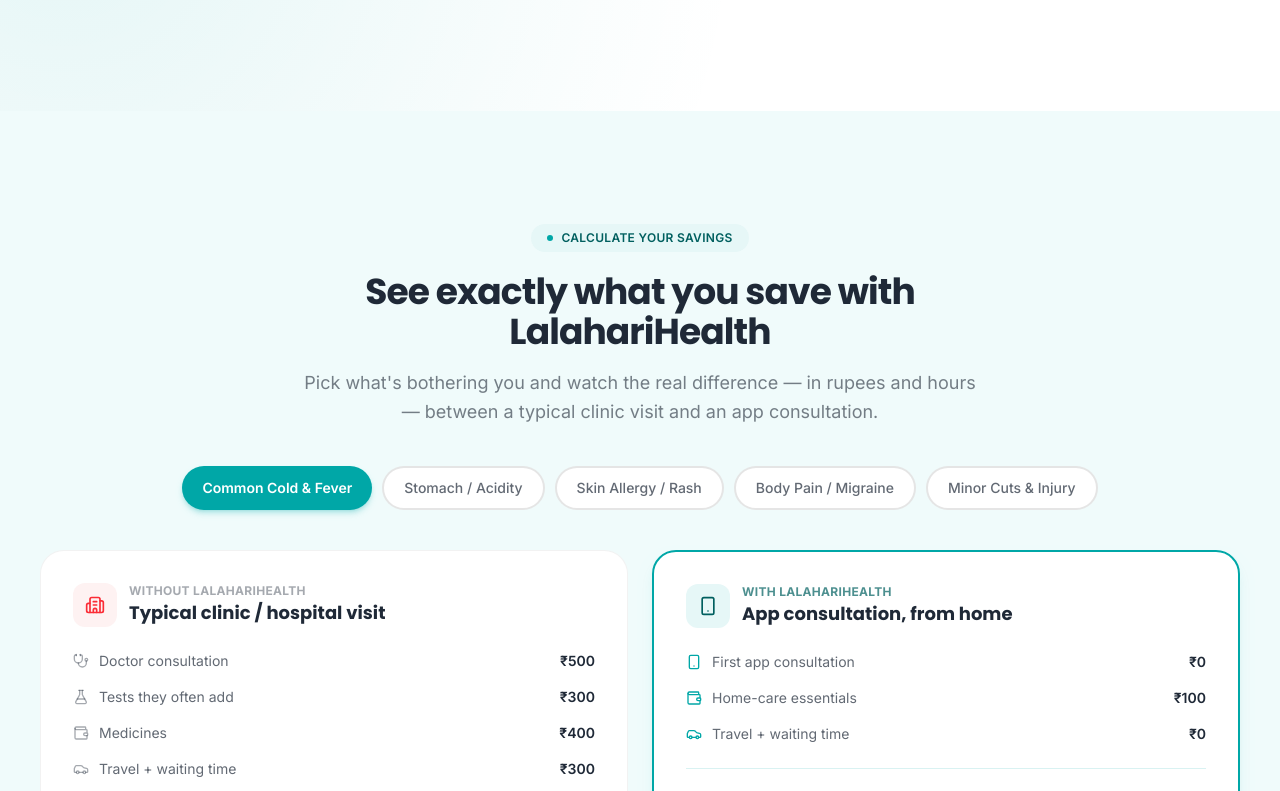
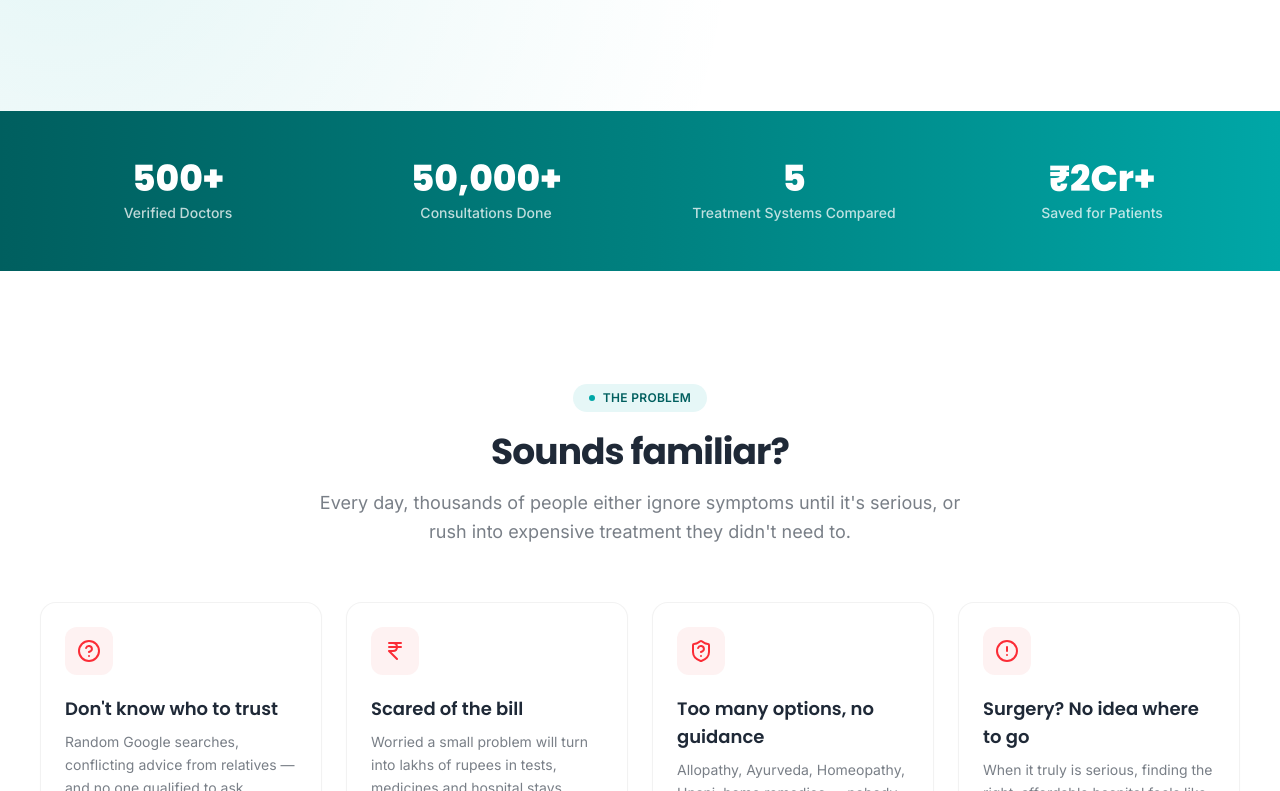
Before and after one commit to Anurag-codes/lalaharihealth, a Next.js app in the folder frontend/: page / in a window 1280 px wide. Shown: the part 1389-2180 px from the top of the page. Built offline with nearby package versions, Linux system fonts and the light colour scheme; no server answers.

Commit message:
first commit

```diff
--- a/frontend/src/app/page.tsx
+++ b/frontend/src/app/page.tsx
@@ -18,7 +18,7 @@
   return (
     <>
       <Hero />
-      <SavingsCalculator />
+      {/* <SavingsCalculator /> */}
       <TrustStats />
       <ProblemSolution />
       <HowItWorks />
```
